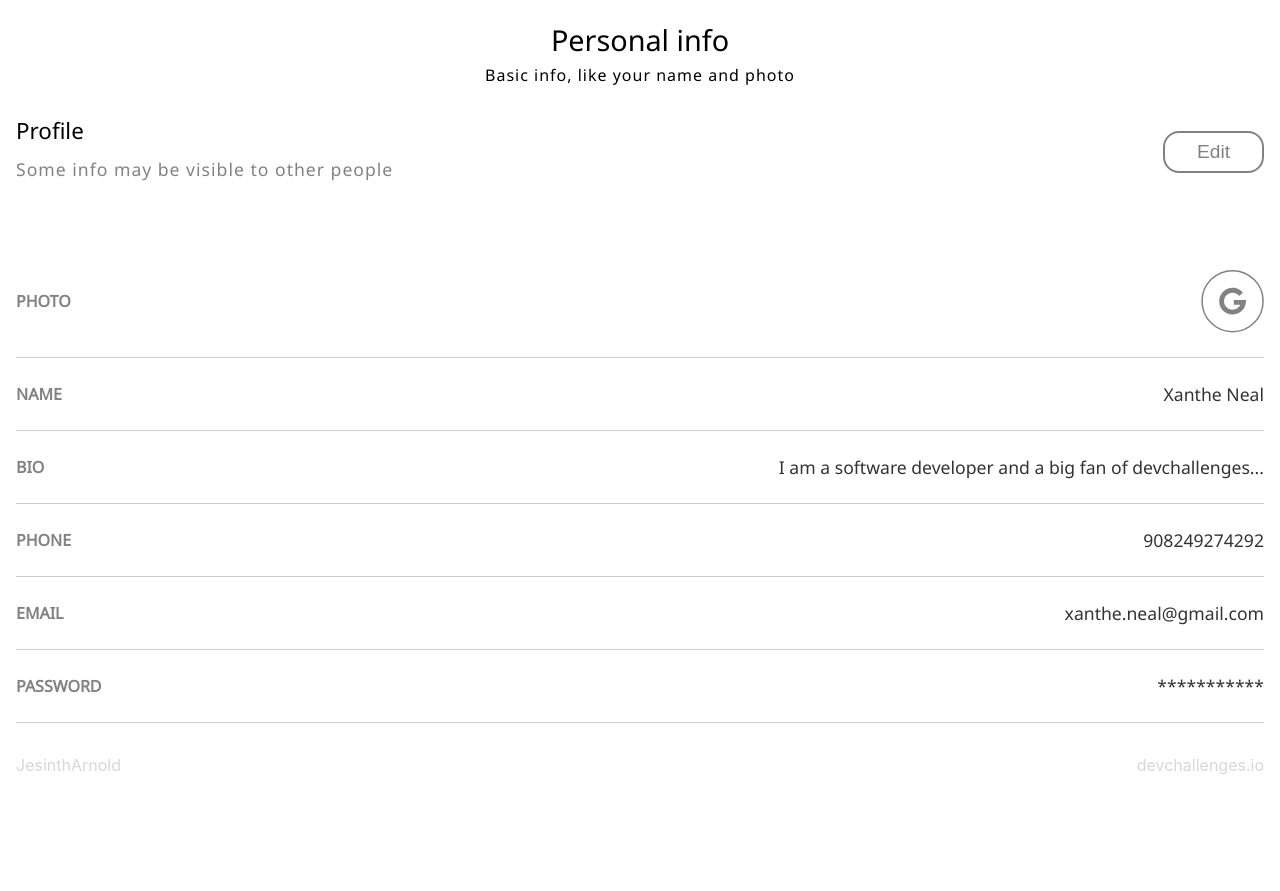
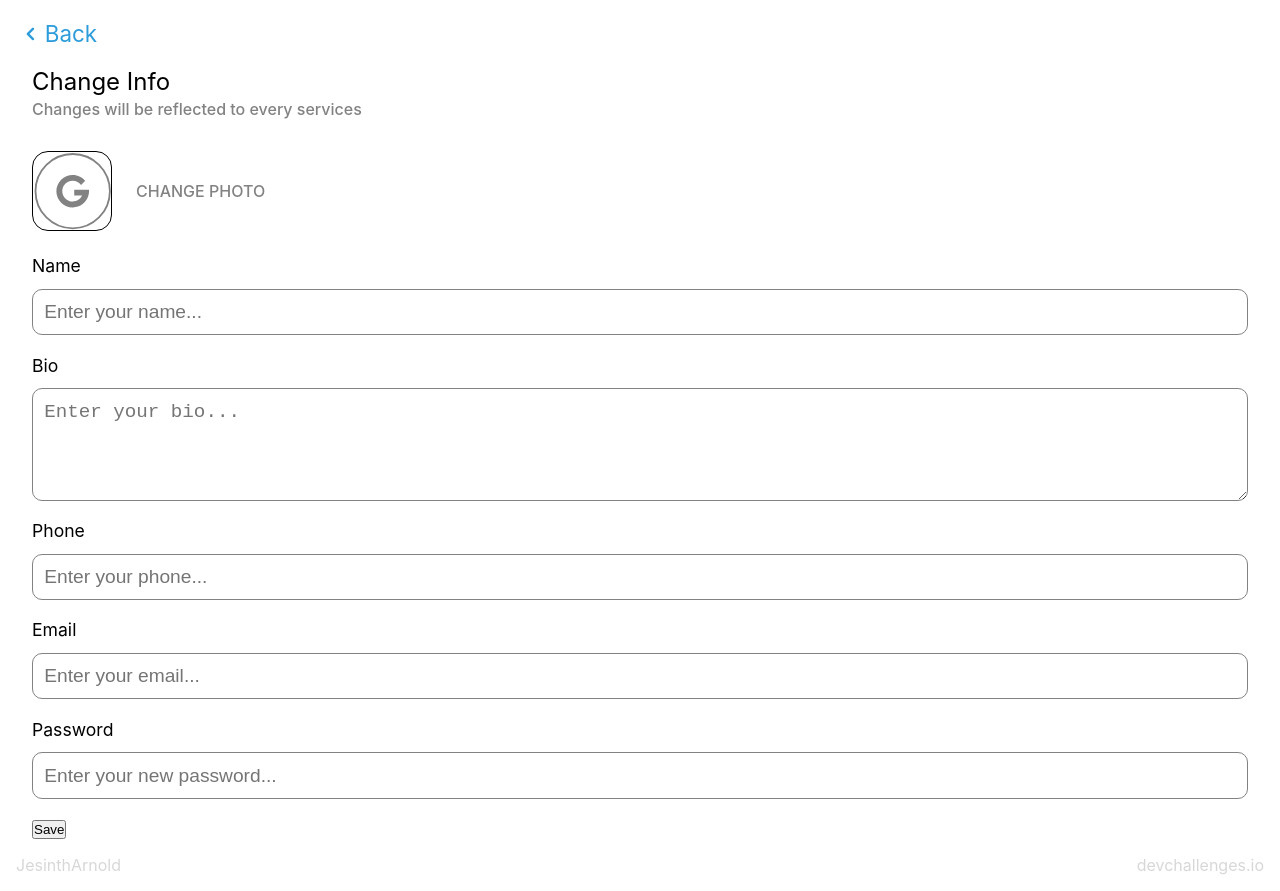
Before and after one commit to jesintharnold/Authentication-App-react-node, a React (Create React App) app in the folder front_end/: page / in a window 1280 px wide. Before the commit the page ends 800 px from the top, so only its background shows below. Built offline with nearby package versions, Linux system fonts and the light colour scheme.

Commit message:
PERSONALINFO/PERSONALINFO-EDIT

```diff
--- a/front_end/src/Components/App.js
+++ b/front_end/src/Components/App.js
@@ -5,7 +5,7 @@ import {PersonalInfo,PersonalInfoEdit} from './PersonalInfo';
 function App() {
   return (
     <div className="App">
-    <PersonalInfo/>
+    <PersonalInfoEdit/>
     <div className="foot">
      <span> JesinthArnold</span>
      <span>devchallenges.io</span>
--- a/front_end/src/Components/PersonalInfo.js
+++ b/front_end/src/Components/PersonalInfo.js
@@ -61,55 +61,63 @@ export const PersonalInfoEdit=()=>{
 return(
   <div className="personal_info_edit">
 
-   <a href="/" class="back">
+
+   <div className="anchor__tag">
+   <a href="/" className="back">
    <i class="uil uil-angle-left"></i>
    <span>Back</span>
    </a>
+   </div>
 
 
    <div className="info_edit_container">
+
    <div className="info__title">
      <span>Change Info</span>
      <span>Changes will be reflected to every services</span>
    </div>
-   </div>
+
 
    <div className="profile_img_cont">
      <div className="img_cont">
-     <img/>
+
+     <img src={Google}/>
      </div>
-     <span>CHANGE PHOTO</span>
+     <div>
+     CHANGE PHOTO
+     </div>
    </div>
 
    <div className="input_cont name">
-     <label for="name"></label>
-     <input type="text" name="name" id="name"/>
+     <label for="name">Name</label>
+     <input type="text" name="name" id="name" placeholder="Enter your name..."/>
    </div>
 
 
    <div className="input_cont bio">
-     <label for="bio"></label>
-     <input type="textarea" name="bio" id="bio"/>
+     <label for="bio">Bio</label>
+     <textarea type="textarea" rows="4" name="bio" id="bio" placeholder="Enter your bio..."/>
    </div>
 
    <div className="input_cont phone">
-     <label for="phone"></label>
-     <input type="text" name="phone" id="phone"/>
+     <label for="phone">Phone</label>
+     <input type="text" name="phone" id="phone" placeholder="Enter your phone..."/>
    </div>
 
 
    <div className="input_cont email">
-     <label for="email"></label>
-     <input type="email" name="email" id="email"/>
+     <label for="email">Email</label>
+     <input type="email" name="email" id="email" placeholder="Enter your email..."/>
    </div>
 
    <div className="input_cont password">
-     <label for="password"></label>
-     <input type="text" name="password" id="password"/>
+     <label for="password">Password</label>
+     <input type="text" name="password" id="password" placeholder="Enter your new password..."/>
    </div>
 
     <button className="save__bt">Save</button>
 
   </div>
+  </div>
 )
 }
--- a/front_end/src/Styles/PersonalInfo.scss
+++ b/front_end/src/Styles/PersonalInfo.scss
@@ -130,3 +130,126 @@
   }
 
 }
+
+
+
+.personal_info_edit{
+
+
+  .anchor__tag{
+
+    display: inline-block;
+    .back{
+      display: flex;
+      flex-direction: row;
+      align-items:center;
+      justify-content: flex-start;
+      text-decoration: none;
+      color: rgba(45, 156, 219, 1);
+      i{
+        font-size:1.8rem;
+      }
+      span{
+        font-size:1.4rem;
+      }
+
+    }
+
+  }
+
+
+  .info_edit_container{
+    padding:1rem;
+
+    .info__title{
+      span:nth-child(1){
+         display: block;
+         color: rgba(0, 0, 0, 1);
+         font-size:1.5rem;
+         margin-bottom:0.2rem;
+
+      }
+
+      span:nth-child(2){
+          display: block;
+          color: rgba(130, 130, 130, 1);
+          font-size:1rem;
+          font-weight:500;
+          margin-bottom:2rem;
+
+      }
+    }
+
+
+    .profile_img_cont{
+
+      display: flex;
+      flex-direction: row;
+      align-items: center;
+      margin-bottom:1.5rem;
+
+      .img_cont{
+
+        flex:0.2;
+        position: relative;
+        border:1px solid black;
+        max-width:5rem;
+        margin-right:1.5rem;
+        border-radius:1rem;
+        height:5rem;
+        overflow: hidden;
+
+
+
+        img{
+          object-fit: cover;
+          position:absolute;
+          width:100%;
+          height:100%;
+          z-index:99;
+        }
+      }
+      div{
+        flex:0.8;
+        color: rgba(130, 130, 130, 1);
+        font-size:1rem;
+        font-weight:550;
+      }
+    }
+
+
+     .input_cont{
+
+      margin-bottom:1.2rem;
+       label{
+           display: block;
+           margin-bottom:0.8rem;
+           font-size:1.1rem;
+       }
+
+       textarea{
+        display: block;
+        width:100%;
+        font-size:1.2rem;
+        padding:0.7rem;
+        outline: none;
+        border:1px solid rgba(130, 130, 130, 1);
+        border-radius:10px;
+       }
+
+       input{
+             display: block;
+             width:100%;
+             font-size:1.2rem;
+             padding:0.7rem;
+             outline: none;
+             border:1px solid rgba(130, 130, 130, 1);
+             border-radius:10px;
+       }
+     }
+
+
+
+  }
+
+}
```
